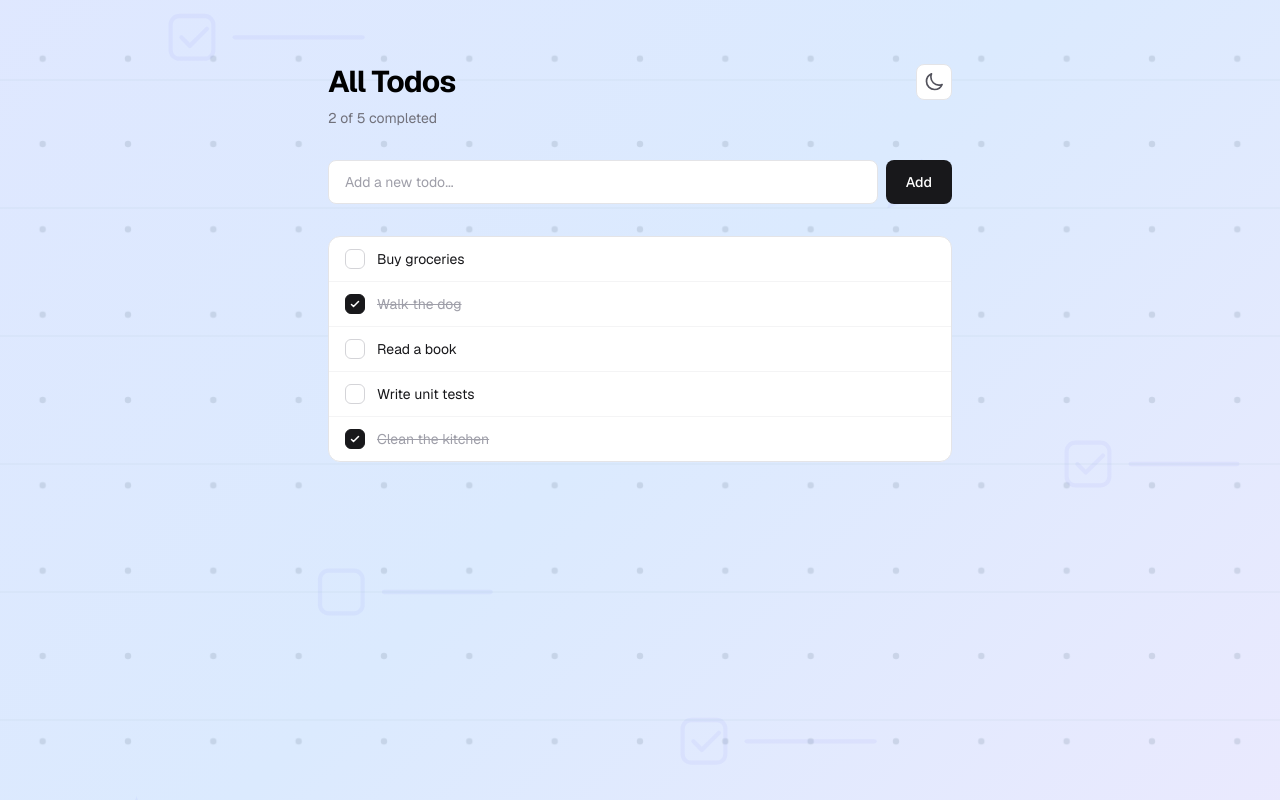
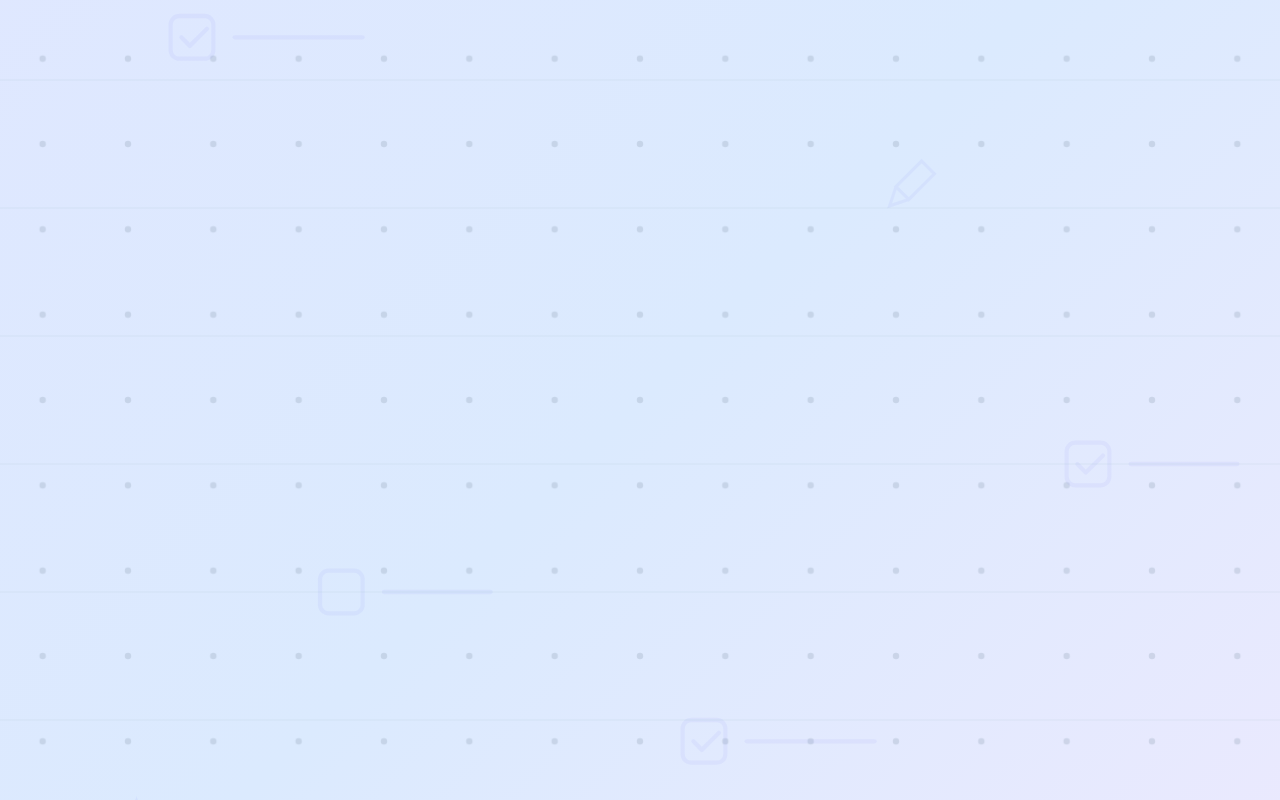
Before and after one commit to abhi2718/Abhi-todo-app, a Next.js app: page / in a window 1280 px wide. Built offline with nearby package versions, Linux system fonts and the light colour scheme.

Commit message:
initial setup

```diff
--- a/app/page.tsx
+++ b/app/page.tsx
@@ -1,236 +1,11 @@
 "use client";
-
 import { useState } from "react";
-import { useTheme } from "./theme-provider";
-
-interface Todo {
-  id: number;
-  title: string;
-  completed: boolean;
-}
-
-const initialTodos = [
-  { id: 1, title: "Buy groceries", completed: false },
-  { id: 2, title: "Walk the dog", completed: true },
-  { id: 3, title: "Read a book", completed: false },
-  { id: 4, title: "Write unit tests", completed: false },
-  { id: 5, title: "Clean the kitchen", completed: true },
-] as const;
 
 export default function Home() {
-  const [todos, setTodos] = useState<Todo[]>([...initialTodos.map((t) => ({ ...t }))]);
-  const [newTodo, setNewTodo] = useState("");
-  const [editingId, setEditingId] = useState<number | null>(null);
-  const [editText, setEditText] = useState("");
-  const { theme, toggleTheme } = useTheme();
-
-  function addTodo() {
-    const title = newTodo.trim();
-    if (!title) return;
-    setTodos((prev) => [
-      ...prev,
-      { id: Date.now(), title, completed: false },
-    ]);
-    setNewTodo("");
-  }
-
-  function toggleTodo(id: number) {
-    setTodos((prev) =>
-      prev.map((t) => (t.id === id ? { ...t, completed: !t.completed } : t))
-    );
-  }
-
-  function deleteTodo(id: number) {
-    setTodos((prev) => prev.filter((t) => t.id !== id));
-  }
-
-  function startEditing(todo: Todo) {
-    setEditingId(todo.id);
-    setEditText(todo.title);
-  }
-
-  function saveEdit(id: number) {
-    const trimmed = editText.trim();
-    if (!trimmed) return;
-    setTodos((prev) =>
-      prev.map((t) => (t.id === id ? { ...t, title: trimmed } : t))
-    );
-    setEditingId(null);
-    setEditText("");
-  }
-
-  const completed = todos.filter((t) => t.completed).length;
 
   return (
     <div className="flex flex-col flex-1 items-center font-sans bg-cover bg-center bg-no-repeat bg-fixed min-h-screen" style={{ backgroundImage: "url('/todo-bg.svg')" }}>
       <main className="w-full max-w-2xl py-16 px-6">
-        <div className="flex items-center justify-between mb-2">
-          <h1 className="text-3xl font-bold tracking-tight text-black dark:text-zinc-50">
-            All Todos
-          </h1>
-          <button
-            onClick={toggleTheme}
-            className="flex h-9 w-9 items-center justify-center rounded-lg border border-zinc-200 bg-white text-zinc-600 transition-colors hover:bg-zinc-100 dark:border-zinc-700 dark:bg-zinc-800 dark:text-zinc-300 dark:hover:bg-zinc-700"
-            aria-label={`Switch to ${theme === "light" ? "dark" : "light"} mode`}
-          >
-            {theme === "light" ? (
-              <svg className="h-5 w-5" fill="none" viewBox="0 0 24 24" stroke="currentColor" strokeWidth={2}>
-                <path strokeLinecap="round" strokeLinejoin="round" d="M21.752 15.002A9.718 9.718 0 0118 15.75c-5.385 0-9.75-4.365-9.75-9.75 0-1.33.266-2.597.748-3.752A9.753 9.753 0 003 11.25C3 16.635 7.365 21 12.75 21a9.753 9.753 0 009.002-5.998z" />
-              </svg>
-            ) : (
-              <svg className="h-5 w-5" fill="none" viewBox="0 0 24 24" stroke="currentColor" strokeWidth={2}>
-                <path strokeLinecap="round" strokeLinejoin="round" d="M12 3v2.25m6.364.386l-1.591 1.591M21 12h-2.25m-.386 6.364l-1.591-1.591M12 18.75V21m-4.773-4.227l-1.591 1.591M5.25 12H3m4.227-4.773L5.636 5.636M15.75 12a3.75 3.75 0 11-7.5 0 3.75 3.75 0 017.5 0z" />
-              </svg>
-            )}
-          </button>
-        </div>
-        <p className="text-sm text-zinc-500 dark:text-zinc-400 mb-8">
-          {completed} of {todos.length} completed
-        </p>
-
-        <form
-          onSubmit={(e) => {
-            e.preventDefault();
-            addTodo();
-          }}
-          className="flex gap-2 mb-8"
-        >
-          <input
-            type="text"
-            value={newTodo}
-            onChange={(e) => setNewTodo(e.target.value)}
-            placeholder="Add a new todo..."
-            className="flex-1 h-11 rounded-lg border border-zinc-200 bg-white px-4 text-sm text-black placeholder:text-zinc-400 focus:outline-none focus:ring-2 focus:ring-zinc-900 dark:border-zinc-700 dark:bg-zinc-900 dark:text-zinc-50 dark:focus:ring-zinc-50"
-          />
-          <button
-            type="submit"
-            className="h-11 rounded-lg bg-zinc-900 px-5 text-sm font-medium text-white transition-colors hover:bg-zinc-700 dark:bg-zinc-50 dark:text-black dark:hover:bg-zinc-300"
-          >
-            Add
-          </button>
-        </form>
-
-        {todos.length === 0 ? (
-          <p className="text-center text-zinc-400 dark:text-zinc-500 py-12">
-            No todos yet. Add one above!
-          </p>
-        ) : (
-          <ul className="divide-y divide-zinc-100 dark:divide-zinc-800 rounded-xl border border-zinc-200 dark:border-zinc-800 bg-white dark:bg-zinc-900 overflow-hidden">
-            {todos.map((todo) => (
-              <li
-                key={todo.id}
-                className="flex items-center gap-3 px-4 py-3 group"
-              >
-                {editingId === todo.id ? (
-                  <>
-                    <input
-                      type="text"
-                      value={editText}
-                      onChange={(e) => setEditText(e.target.value)}
-                      onKeyDown={(e) => {
-                        if (e.key === "Enter") saveEdit(todo.id);
-                        if (e.key === "Escape") setEditingId(null);
-                      }}
-                      autoFocus
-                      className="flex-1 h-8 rounded border border-zinc-300 bg-zinc-50 px-3 text-sm text-zinc-900 outline-none focus:border-zinc-500 dark:border-zinc-600 dark:bg-zinc-800 dark:text-zinc-50 dark:focus:border-zinc-400"
-                    />
-                    <button
-                      onClick={() => saveEdit(todo.id)}
-                      className="text-sm font-medium text-green-600 hover:text-green-700 dark:text-green-400 dark:hover:text-green-300"
-                    >
-                      Save
-                    </button>
-                    <button
-                      onClick={() => setEditingId(null)}
-                      className="text-sm font-medium text-zinc-400 hover:text-zinc-600 dark:text-zinc-500 dark:hover:text-zinc-300"
-                    >
-                      Cancel
-                    </button>
-                  </>
-                ) : (
-                  <>
-                    <button
-                      onClick={() => toggleTodo(todo.id)}
-                      className={`flex h-5 w-5 shrink-0 items-center justify-center rounded-md border transition-colors ${
-                        todo.completed
-                          ? "border-zinc-900 bg-zinc-900 dark:border-zinc-50 dark:bg-zinc-50"
-                          : "border-zinc-300 dark:border-zinc-600 hover:border-zinc-400 dark:hover:border-zinc-500"
-                      }`}
-                      aria-label={
-                        todo.completed
-                          ? `Mark "${todo.title}" incomplete`
-                          : `Mark "${todo.title}" complete`
-                      }
-                    >
-                      {todo.completed && (
-                        <svg
-                          className="h-3 w-3 text-white dark:text-black"
-                          fill="none"
-                          viewBox="0 0 24 24"
-                          stroke="currentColor"
-                          strokeWidth={3}
-                        >
-                          <path
-                            strokeLinecap="round"
-                            strokeLinejoin="round"
-                            d="M5 13l4 4L19 7"
-                          />
-                        </svg>
-                      )}
-                    </button>
-                    <span
-                      className={`flex-1 text-sm ${
-                        todo.completed
-                          ? "text-zinc-400 line-through dark:text-zinc-500"
-                          : "text-zinc-900 dark:text-zinc-100"
-                      }`}
-                    >
-                      {todo.title}
-                    </span>
-                    <button
-                      onClick={() => startEditing(todo)}
-                      className="text-zinc-300 hover:text-blue-500 dark:text-zinc-600 dark:hover:text-blue-400 opacity-0 group-hover:opacity-100 transition-opacity"
-                      aria-label={`Edit "${todo.title}"`}
-                    >
-                      <svg
-                        className="h-4 w-4"
-                        fill="none"
-                        viewBox="0 0 24 24"
-                        stroke="currentColor"
-                        strokeWidth={2}
-                      >
-                        <path
-                          strokeLinecap="round"
-                          strokeLinejoin="round"
-                          d="M16.862 4.487l1.687-1.688a1.875 1.875 0 112.652 2.652L10.582 16.07a4.5 4.5 0 01-1.897 1.13L6 18l.8-2.685a4.5 4.5 0 011.13-1.897l8.932-8.931z"
-                        />
-                      </svg>
-                    </button>
-                    <button
-                      onClick={() => deleteTodo(todo.id)}
-                      className="text-zinc-300 hover:text-red-500 dark:text-zinc-600 dark:hover:text-red-400 opacity-0 group-hover:opacity-100 transition-opacity"
-                      aria-label={`Delete "${todo.title}"`}
-                    >
-                      <svg
-                        className="h-4 w-4"
-                        fill="none"
-                        viewBox="0 0 24 24"
-                        stroke="currentColor"
-                        strokeWidth={2}
-                      >
-                        <path
-                          strokeLinecap="round"
-                          strokeLinejoin="round"
-                          d="M6 18L18 6M6 6l12 12"
-                        />
-                      </svg>
-                    </button>
-                  </>
-                )}
-              </li>
-            ))}
-          </ul>
-        )}
       </main>
     </div>
   );
```
